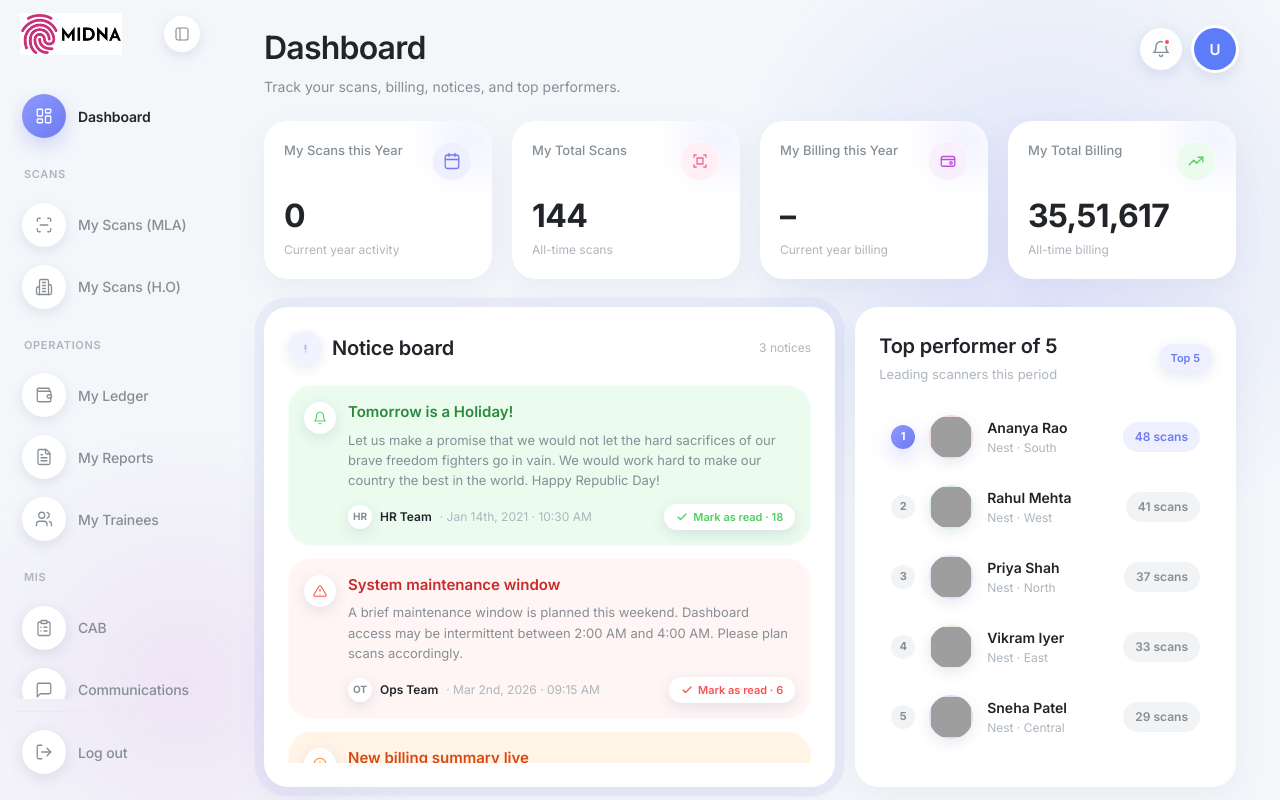
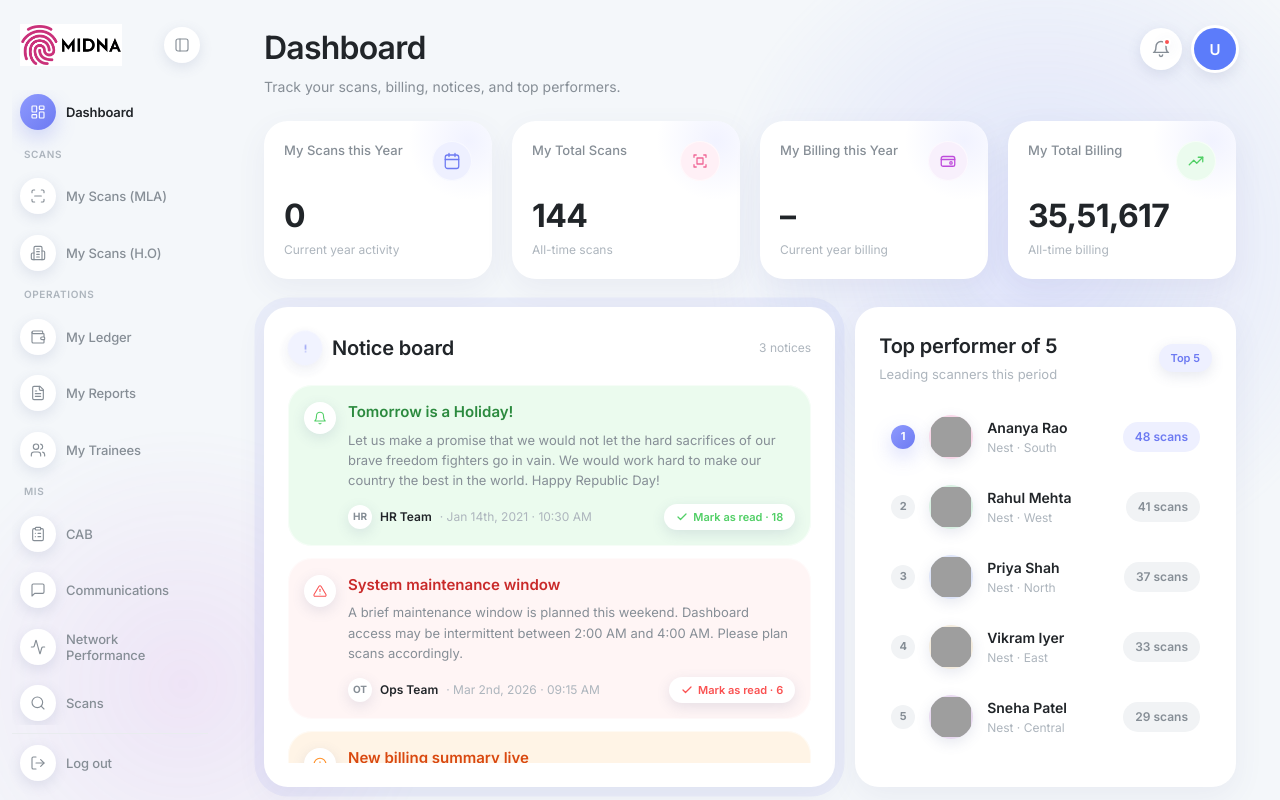
Before and after one commit to MirudhubasiniRC/Midna_Global, a React (Vite) app: page / in a window 1280 px wide. Built offline with nearby package versions, Linux system fonts and the light colour scheme; grey boxes are pictures that could not be loaded.

Commit message:
Done with side bar

```diff
--- a/src/components/Layout/Sidebar.tsx
+++ b/src/components/Layout/Sidebar.tsx
@@ -26,11 +26,11 @@ export function Sidebar({ collapsed, onToggle, activeView, onNavigate, onLogout
         flexDirection: 'column',
         padding: collapsed
           ? `${spacing[3]} ${spacing[2]} ${spacing[5]}`
-          : `${spacing[3]} ${spacing[3]} ${spacing[5]}`,
+          : `${spacing[6]} ${spacing[3]} ${spacing[4]}`,
         alignSelf: 'stretch',
         background: sidebarTokens.background,
         transition: 'width 0.2s ease, padding 0.2s ease',
-        overflow: 'visible',
+        overflow: collapsed ? 'visible' : 'hidden',
       }}
     >
       <div
@@ -40,8 +40,9 @@ export function Sidebar({ collapsed, onToggle, activeView, onNavigate, onLogout
           justifyContent: collapsed ? 'center' : 'space-between',
           gap: spacing[2],
           padding: collapsed ? 0 : `0 ${spacing[2]}`,
-          marginBottom: spacing[6],
-          minHeight: 44,
+          marginBottom: collapsed ? spacing[2] : spacing[6],
+          minHeight: collapsed ? 44 : 42,
+          flexShrink: 0,
         }}
       >
         <div
@@ -90,7 +91,7 @@ export function Sidebar({ collapsed, onToggle, activeView, onNavigate, onLogout
           className="btn-icon"
           aria-label="Expand sidebar"
           onClick={onToggle}
-          style={{ width: 44, height: 44, margin: `0 auto ${spacing[5]}` }}
+          style={{ width: 44, height: 44, margin: `0 auto ${spacing[8]}` }}
         >
           <svg width="16" height="16" viewBox="0 0 24 24" fill="none" stroke="currentColor" strokeWidth="1.7" strokeLinecap="round" strokeLinejoin="round">
             <rect x="3" y="3" width="18" height="18" rx="3" />
@@ -103,13 +104,15 @@ export function Sidebar({ collapsed, onToggle, activeView, onNavigate, onLogout
         style={{
           display: 'flex',
           flexDirection: 'column',
-          gap: collapsed ? 10 : 6,
+          /* Collapsed: fixed gaps. Expanded: distribute items evenly — no scroll, no dead zone. */
+          gap: collapsed ? 16 : 4,
           flex: 1,
           minHeight: 0,
-          marginTop: collapsed ? 0 : spacing[2],
-          overflowY: 'auto',
+          marginTop: collapsed ? 0 : 0,
+          overflowY: collapsed ? 'auto' : 'hidden',
           overflowX: 'visible',
           alignItems: collapsed ? 'center' : 'stretch',
+          justifyContent: collapsed ? 'flex-start' : 'space-between',
         }}
       >
         {navItems.map((item, index) => {
@@ -121,40 +124,38 @@ export function Sidebar({ collapsed, onToggle, activeView, onNavigate, onLogout
               {isNewSection && !collapsed && (
                 <p
                   style={{
-                    fontSize: 11,
+                    fontSize: 10,
                     fontWeight: 600,
                     color: theme['text-muted'],
                     letterSpacing: '0.06em',
                     textTransform: 'uppercase',
                     padding: `0 ${spacing[3]}`,
-                    margin: `${spacing[4]} 0 ${spacing[2]}`,
+                    margin: '0 0 0',
+                    flexShrink: 0,
                   }}
                 >
                   {item.section}
                 </p>
               )}
-              {isNewSection && collapsed && (
-                <div style={{ width: 22, height: 1, background: theme.divider, margin: `${spacing[2]} 0` }} />
-              )}
               <button
                 type="button"
                 onClick={() => onNavigate(item.id)}
-                className={`sidebar-nav-item${active ? ' is-active' : ''}`}
+                className={`sidebar-nav-item${active ? ' is-active' : ''}${collapsed ? '' : ' is-expanded'}`}
                 aria-label={item.label}
                 style={{
                   position: 'relative',
                   display: 'flex',
                   alignItems: 'center',
                   justifyContent: collapsed ? 'center' : 'flex-start',
-                  gap: 12,
+                  gap: collapsed ? 12 : 10,
                   width: collapsed ? 'auto' : '100%',
-                  minHeight: 44,
-                  padding: collapsed ? 0 : '6px 10px',
+                  minHeight: collapsed ? 44 : 40,
+                  padding: collapsed ? 0 : '4px 8px',
                   border: 'none',
                   borderRadius: sidebarTokens.itemRadius,
                   background: 'transparent',
                   color: active ? theme['text-primary'] : theme['text-secondary'],
-                  fontSize: 14,
+                  fontSize: collapsed ? 14 : 13,
                   fontWeight: active ? 600 : 500,
                   letterSpacing: '-0.01em',
                   textAlign: 'left',
@@ -162,9 +163,12 @@ export function Sidebar({ collapsed, onToggle, activeView, onNavigate, onLogout
                   flexShrink: 0,
                 }}
               >
-                <span className="sidebar-nav-icon-bubble">
+                <span
+                  className="sidebar-nav-icon-bubble"
+                  style={collapsed ? undefined : { width: 36, height: 36 }}
+                >
                   <span className="sidebar-nav-icon" style={{ display: 'grid', placeItems: 'center' }}>
-                    <Icon size={18} fill="none" stroke="currentColor" strokeWidth={1.7} />
+                    <Icon size={collapsed ? 18 : 16} fill="none" stroke="currentColor" strokeWidth={1.7} />
                   </span>
                 </span>
                 {!collapsed && <span className="sidebar-nav-label">{item.label}</span>}
@@ -177,41 +181,46 @@ export function Sidebar({ collapsed, onToggle, activeView, onNavigate, onLogout
 
       <div
         style={{
-          borderTop: `1px solid ${theme.divider}`,
-          paddingTop: spacing[3],
-          marginTop: spacing[3],
+          borderTop: collapsed ? 'none' : `1px solid ${theme.divider}`,
+          paddingTop: collapsed ? 0 : spacing[2],
+          marginTop: collapsed ? 16 : spacing[2],
           display: 'flex',
           flexDirection: 'column',
-          gap: 4,
+          gap: collapsed ? 16 : 4,
           alignItems: collapsed ? 'center' : 'stretch',
+          flexShrink: 0,
         }}
       >
         <button
           type="button"
           onClick={onLogout}
-          className="sidebar-nav-item sidebar-logout-item"
+          className={`sidebar-nav-item sidebar-logout-item${collapsed ? '' : ' is-expanded'}`}
           aria-label="Log out"
           style={{
             position: 'relative',
             display: 'flex',
             alignItems: 'center',
             justifyContent: collapsed ? 'center' : 'flex-start',
-            gap: 12,
+            gap: collapsed ? 12 : 10,
             width: collapsed ? 'auto' : '100%',
-            padding: collapsed ? 0 : '6px 10px',
+            minHeight: collapsed ? undefined : 38,
+            padding: collapsed ? 0 : '3px 8px',
             border: 'none',
             borderRadius: sidebarTokens.itemRadius,
             background: 'transparent',
             color: theme['text-secondary'],
-            fontSize: 14,
+            fontSize: collapsed ? 14 : 13,
             fontWeight: 500,
             letterSpacing: '-0.01em',
             textAlign: 'left',
             cursor: 'pointer',
           }}
         >
-          <span className="sidebar-nav-icon-bubble">
-            <svg width="18" height="18" viewBox="0 0 24 24" fill="none" stroke="currentColor" strokeWidth="1.7" strokeLinecap="round" strokeLinejoin="round">
+          <span
+            className="sidebar-nav-icon-bubble"
+            style={collapsed ? undefined : { width: 36, height: 36 }}
+          >
+            <svg width={collapsed ? 18 : 16} height={collapsed ? 18 : 16} viewBox="0 0 24 24" fill="none" stroke="currentColor" strokeWidth="1.7" strokeLinecap="round" strokeLinejoin="round">
               <path d="M9 21H5a2 2 0 0 1-2-2V5a2 2 0 0 1 2-2h4" />
               <path d="M16 17l5-5-5-5" />
               <path d="M21 12H9" />
```
